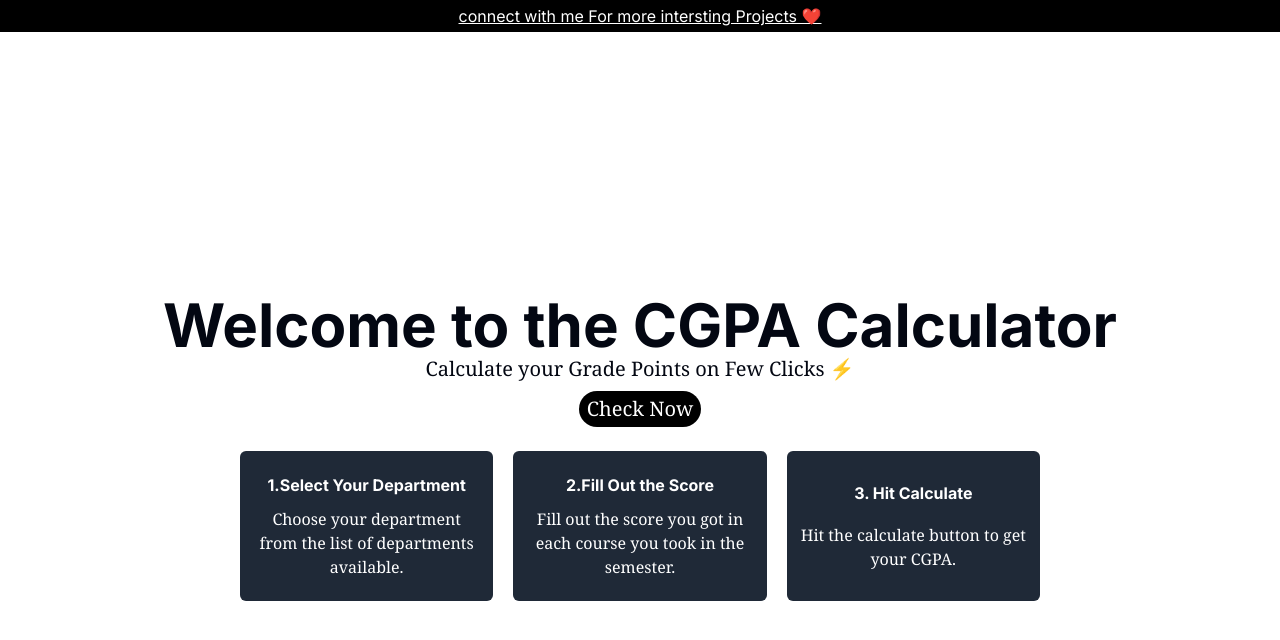
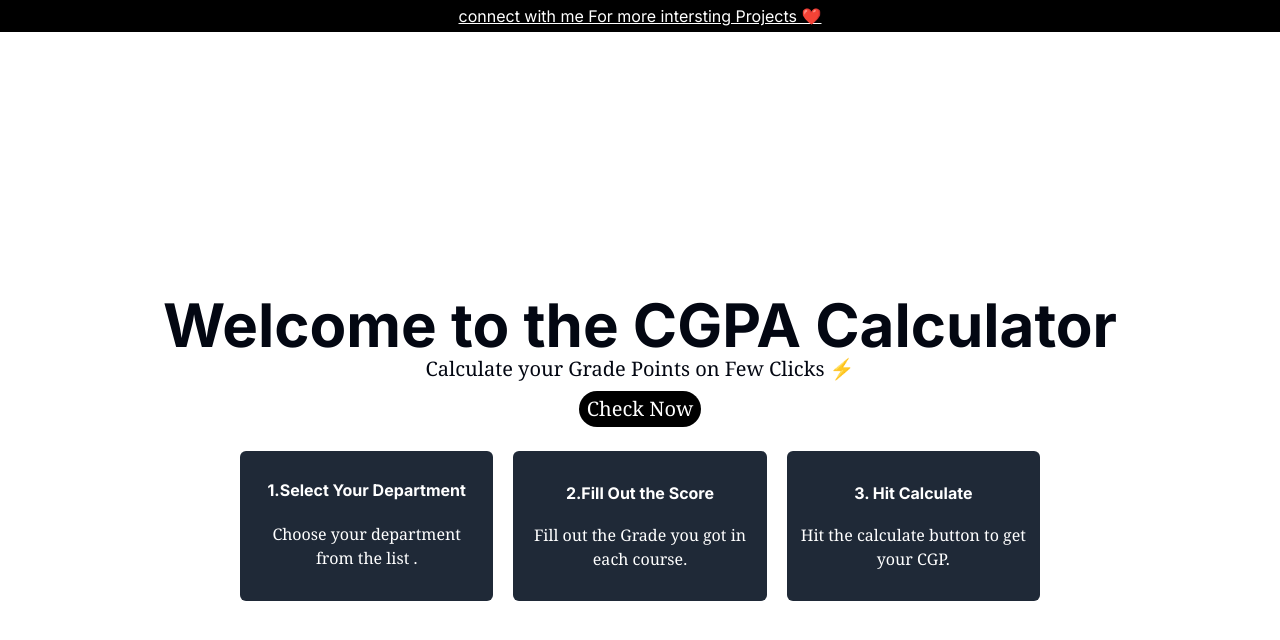
Before and after one commit to nandhakrishnanp/cgpaCalculator, a Next.js app: page / in a window 1280 px wide. Shown: the top 640 px of the page. Built offline with nearby package versions, Linux system fonts and the light colour scheme.

Commit message:
Fixed Bugs

```diff
--- a/src/Components/LandingPage.tsx
+++ b/src/Components/LandingPage.tsx
@@ -30,27 +30,27 @@ const LandingPage = () => {
             setIsLoading(true)
             router.push('/department')
           }} className=' bg-black text-xl font-serif hover:scale-105 transition-all duration-150 text-white py-1 m-2 px-2 rounded-full'>Check Now</button>
-          <div className=' max-md:gap-2 max-md:m-6 max-md:flex-col text-center max-md:my-9 my-4 max-w-[800px]  flex items-center justify-center gap-5'>
+          <div className=' max-md:gap-2 max-md:m-2  text-center max-md:my-9 my-4 max-w-[800px]  flex items-center justify-center gap-5'>
 
-             <div className='flex flex-col p-3  max-md:w-[90%] w-[450px] h-[150px]   items-center justify-evenly  rounded-md  bg-gray-800 '>
+             <div className='flex  flex-col p-3  max-md:w-[90%] md:w-[450px] h-[150px]   items-center justify-evenly  rounded-md  bg-gray-800 '>
                 <h1 className=' text-white font-bold '>1.Select Your Department</h1>
-                <p className='text-white font-serif' >
-                    Choose your department from the list of departments available.
+                <p className='text-white max-md:text-xs p-1 font-serif' >
+                    Choose your department from the list .
                 </p>
              </div>
              <div className='flex flex-col p-3  max-md:w-[90%]  rounded-md w-[450px] h-[150px]  items-center justify-evenly  bg-gray-800 '>
                 <h1 className=' text-white font-bold '>2.Fill Out the Score </h1>
-                <p className='text-white font-serif' >
+                <p className='text-white  max-md:text-xs font-serif' >
 
-                    Fill out the score you got in each course you took in the semester.
+                    Fill out the Grade you got in each course.
 
                 </p>
              </div>
              <div className='flex flex-col p-3 max-md:w-[90%]  rounded-md w-[450px] h-[150px]  items-center justify-evenly bg-gray-800 '>
                 <h1 className=' text-white font-bold '>3. Hit Calculate
                 </h1>
-                <p className='text-white font-serif' >
-                    Hit the calculate button to get your CGPA.
+                <p className='text-white max-md:text-xs font-serif' >
+                    Hit the calculate button to get your CGP.
                 </p>
              </div>
           </div>
--- a/src/Components/SubjectList.tsx
+++ b/src/Components/SubjectList.tsx
@@ -141,8 +141,8 @@ export const SubjectList = ({ filtered }: any) => {
             Reset
           </button>
 
-          <a href="https://www.linkedin.com/in/nandhakrishnanp/">
-      <p className=" rounded-xl text-center p-1 underline text-white bg-black w-full"> connect with me For more intersting Projects  ❤️  </p></a>
+          <a className=" absolute bottom-0 " href="https://www.linkedin.com/in/nandhakrishnanp/">
+      <p className=" rounded-xl text-center p-1 underline text-white bg-black w-full"> connect with me For more intersting Projects  ❤️ Nandhakrishnan  </p></a>
 
         </div>
       )}
--- a/src/app/department/newdepartment/page.tsx
+++ b/src/app/department/newdepartment/page.tsx
@@ -1,5 +1,6 @@
 "use client";
 import { addDepartment } from "@/app/actions/adddepartment";
+import { revalidatePath } from "next/cache";
 import { useRouter } from "next/navigation";
 
 import React, { useState } from "react";
@@ -110,11 +111,15 @@ const Page = () => {
           <button
             onClick={() => {
               console.log(department);
+                 if(department[0].subjects.at(-1)?.name!="" && department[0].subjects.at(-1)?.credits!=""){
 
-              addDepartment(department);
-             setTimeout(() => {
-               router.push("/department")
-             }, 2000);
+                   addDepartment(department);
+                   router.push("/department")
+
+                 }
+                 else{
+                  alert("Please fill all the details")
+                 }
 
             }}
             type="submit"
--- a/src/app/department/page.tsx
+++ b/src/app/department/page.tsx
@@ -31,7 +31,7 @@ const page = async () => {
        <Link href={"/department/newdepartment"}>
        <button  className='  text-lg text-black underline hover:scale-105 transition-all duration-150 py-3 m-2 px-2 rounded-full'>Add Your Department</button>
        </Link>
-       <p> credits will be given for the Contributor</p>
+
        </div>
         </Suspense>
     </div>
```
